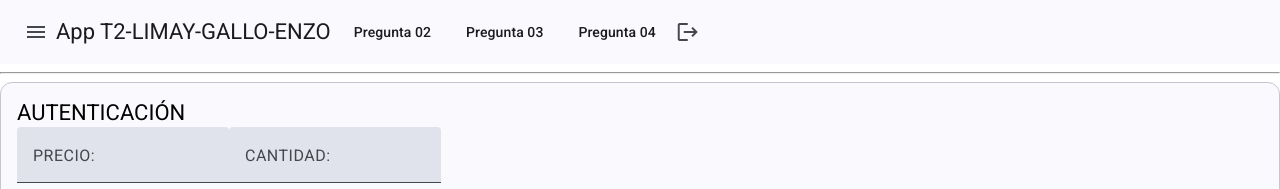
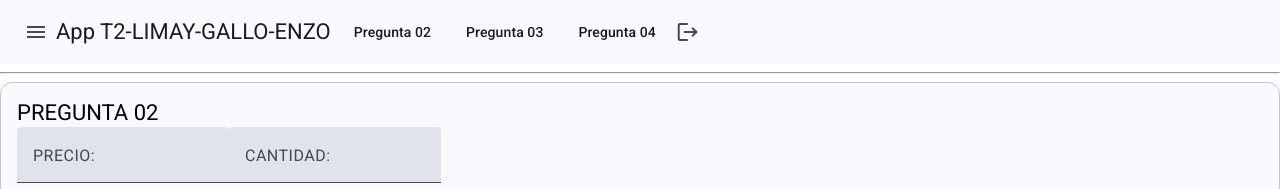
Before and after one commit to Enzolg03/T2-LIMAY-GALLO-ENZO, an Angular app: page /dashboard/pre02 in a window 1280 px wide. Shown: the top 189 px of the page. Built offline with nearby package versions, Linux system fonts and the light colour scheme; sample sign-in values are in the browser's storage.

Commit message:
Examen terminado :)

```diff
--- a/src/app/dashboard/pre02/pre02.component.html
+++ b/src/app/dashboard/pre02/pre02.component.html
@@ -1,6 +1,6 @@
 <mat-card appearance="outlined">
     <mat-card-header>
-      <mat-card-title>AUTENTICACIÓN</mat-card-title>
+      <mat-card-title>PREGUNTA 02</mat-card-title>
     </mat-card-header>
 
     <mat-card-content>
--- a/src/app/dashboard/pre03/pre03.component.html
+++ b/src/app/dashboard/pre03/pre03.component.html
@@ -1,6 +1,6 @@
 <mat-card appearance="outlined">
     <mat-card-header>
-      <mat-card-title>AUTENTICACIÓN</mat-card-title>
+      <mat-card-title>PREGUNTA 03</mat-card-title>
     </mat-card-header>
 
     <mat-card-content>
--- a/src/app/dashboard/pre04/pre04.component.html
+++ b/src/app/dashboard/pre04/pre04.component.html
@@ -1,6 +1,6 @@
 <mat-card appearance="outlined">
     <mat-card-header>
-      <mat-card-title>AUTENTICACIÓN</mat-card-title>
+      <mat-card-title>PREGUNTA 04</mat-card-title>
     </mat-card-header>
 
     <mat-card-content>
```
